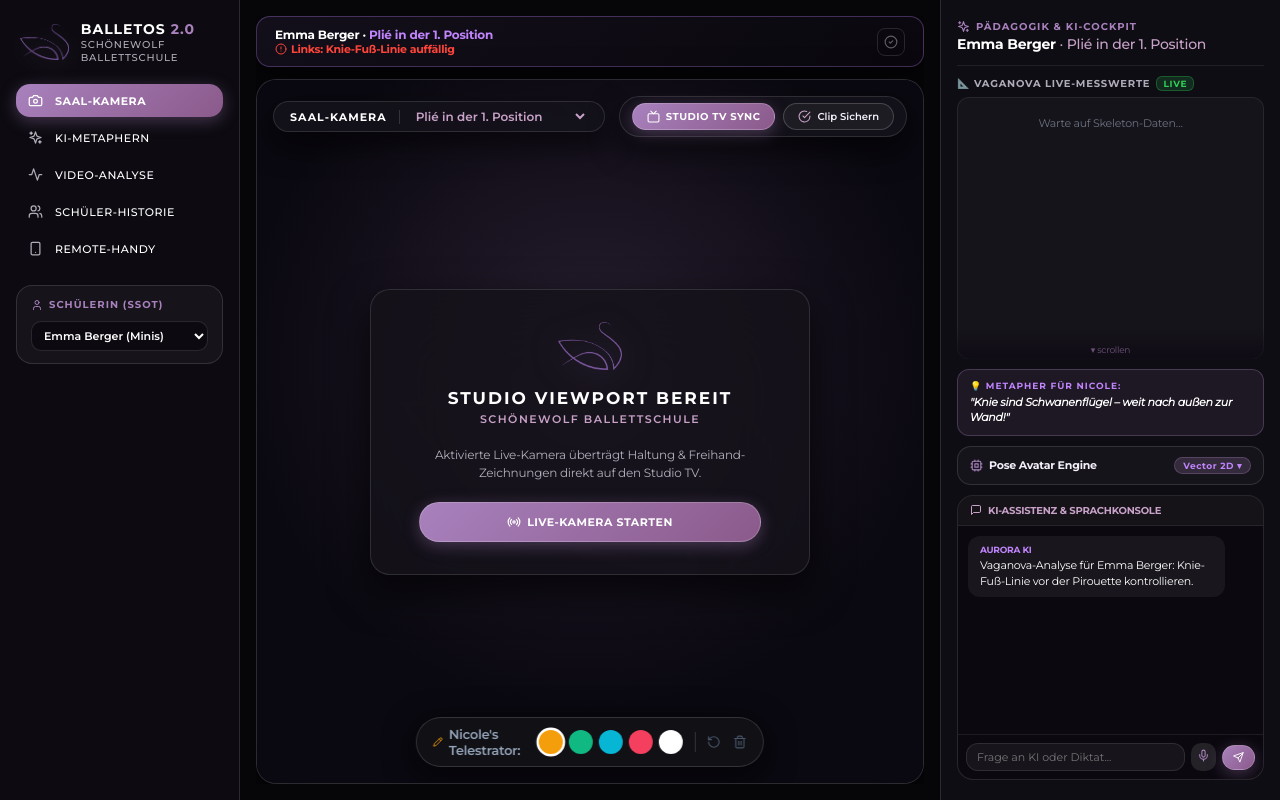
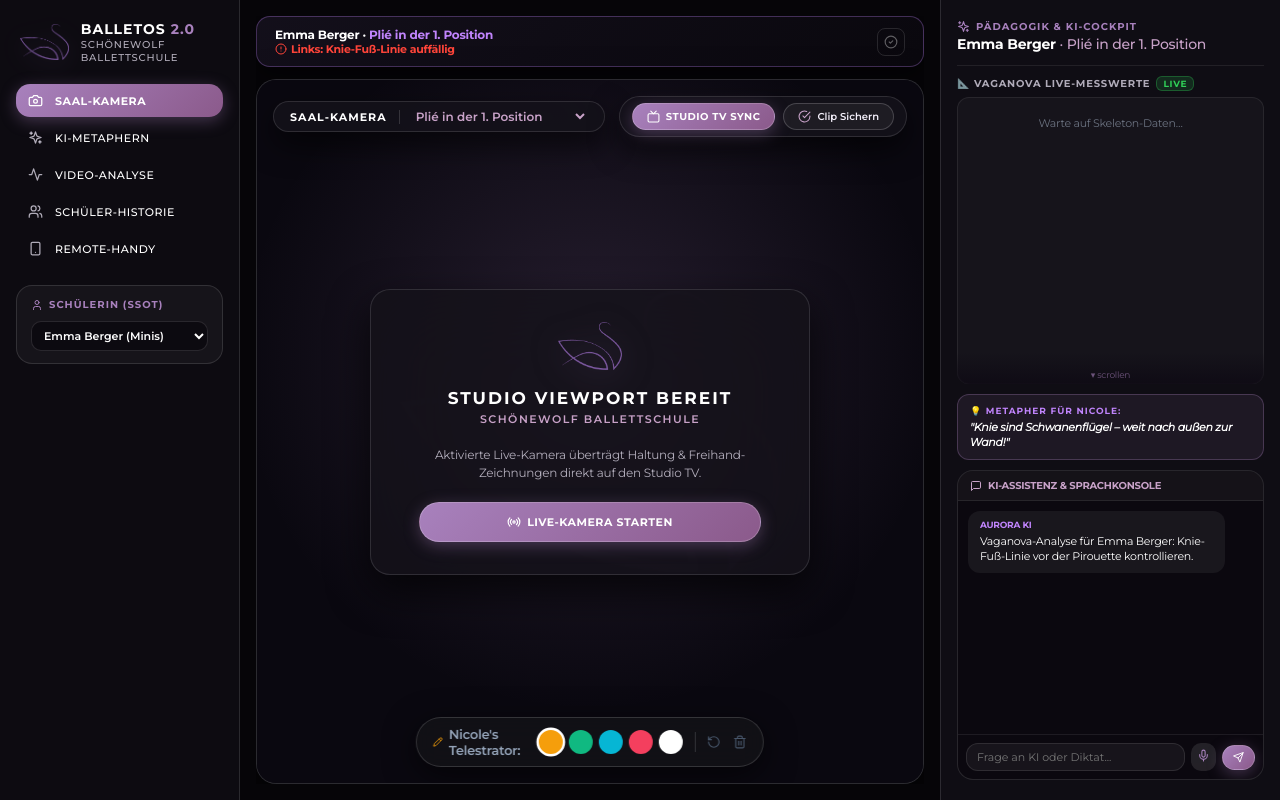
Before and after one commit to Mats0001/balletos-2, a React (Vite) app: page / in a window 1280 px wide. Built offline with nearby package versions, Linux system fonts and the light colour scheme.

Commit message:
chore: Pose Avatar Engine ausgeblendet (TODO: wieder einkommentieren)

```diff
--- a/src/components/RightInspectorPanel.tsx
+++ b/src/components/RightInspectorPanel.tsx
@@ -187,7 +187,7 @@ export const RightInspectorPanel: React.FC<Props> = ({
       </div>
       )}
 
-      {/* POSE AVATAR ENGINE – Akkordion */}
+      {/* POSE AVATAR ENGINE – TODO: wieder einkommentieren wenn bereit
       <details
         style={{
           background: 'rgba(255, 255, 255, 0.03)',
@@ -197,47 +197,9 @@ export const RightInspectorPanel: React.FC<Props> = ({
           flexShrink: 0
         }}
       >
-        <summary
-          style={{
-            padding: '10px 12px',
-            cursor: 'pointer',
-            listStyle: 'none',
-            display: 'flex',
-            alignItems: 'center',
-            justifyContent: 'space-between',
-            userSelect: 'none'
-          }}
-        >
-          <div style={{ fontSize: '11px', fontWeight: 700, color: '#f3effa', display: 'flex', alignItems: 'center', gap: '6px' }}>
-            <Cpu size={13} color="#a881bd" /> Pose Avatar Engine
-          </div>
-          <span style={{
-            fontSize: '9px', fontWeight: 700, letterSpacing: '0.5px',
-            background: 'rgba(168,129,189,0.2)', color: '#c084fc',
-            border: '1px solid rgba(168,129,189,0.3)',
-            padding: '2px 8px', borderRadius: '10px'
-          }}>
-            {avatarMode === 'SKELETON' ? 'Vector 2D' : '3D Avatar'} ▾
-          </span>
-        </summary>
-        <div style={{ padding: '8px 12px 12px', borderTop: '1px solid rgba(255,255,255,0.06)' }}>
-          <button
-            onClick={() => setAvatarMode(avatarMode === 'SKELETON' ? '3D_AVATAR' : 'SKELETON')}
-            style={{
-              width: '100%',
-              background: 'linear-gradient(135deg, rgba(168,129,189,0.25) 0%, rgba(126,34,206,0.2) 100%)',
-              border: '1px solid rgba(168,129,189,0.4)',
-              color: '#fff', fontSize: '10px', fontWeight: 700,
-              padding: '7px 12px', borderRadius: '10px', cursor: 'pointer',
-              fontFamily: 'Montserrat', display: 'flex', alignItems: 'center', gap: '6px',
-              justifyContent: 'center', transition: 'all 0.2s'
-            }}
-          >
-            <Cpu size={11} />
-            {avatarMode === 'SKELETON' ? 'Zu 3D Avatar wechseln' : 'Zu Vector 2D wechseln'}
-          </button>
-        </div>
+        ... (ausgeblendet bis Avatar Engine fertig)
       </details>
+      */}
 
       {/* LIVE KI-CHAT & DIKTAT-KONSOLE */}
       <div style={{ flex: 1, display: 'flex', flexDirection: 'column', background: 'rgba(10, 8, 14, 0.8)', border: '1px solid var(--glass-border)', borderRadius: '16px', overflow: 'hidden', minHeight: '120px' }}>
```
